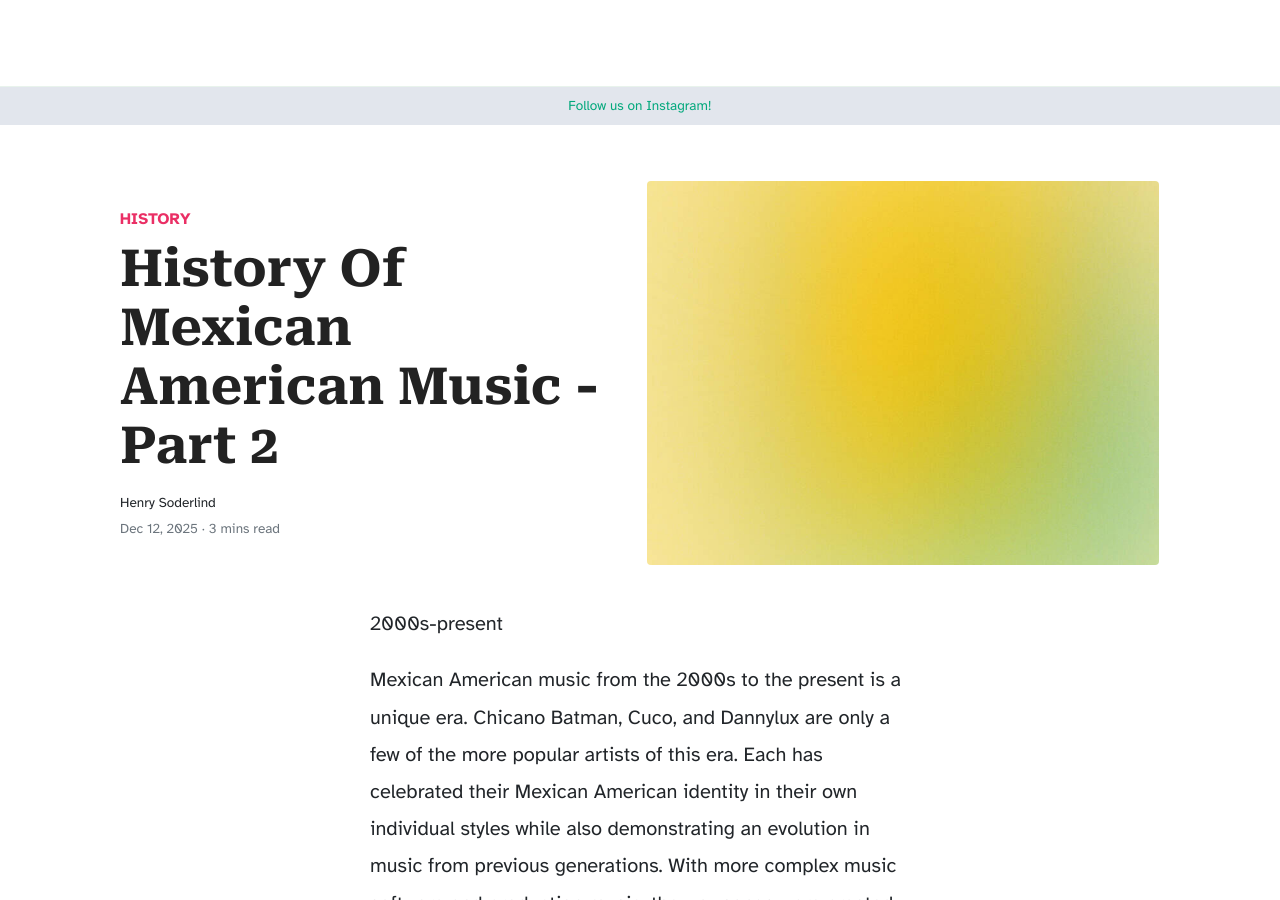
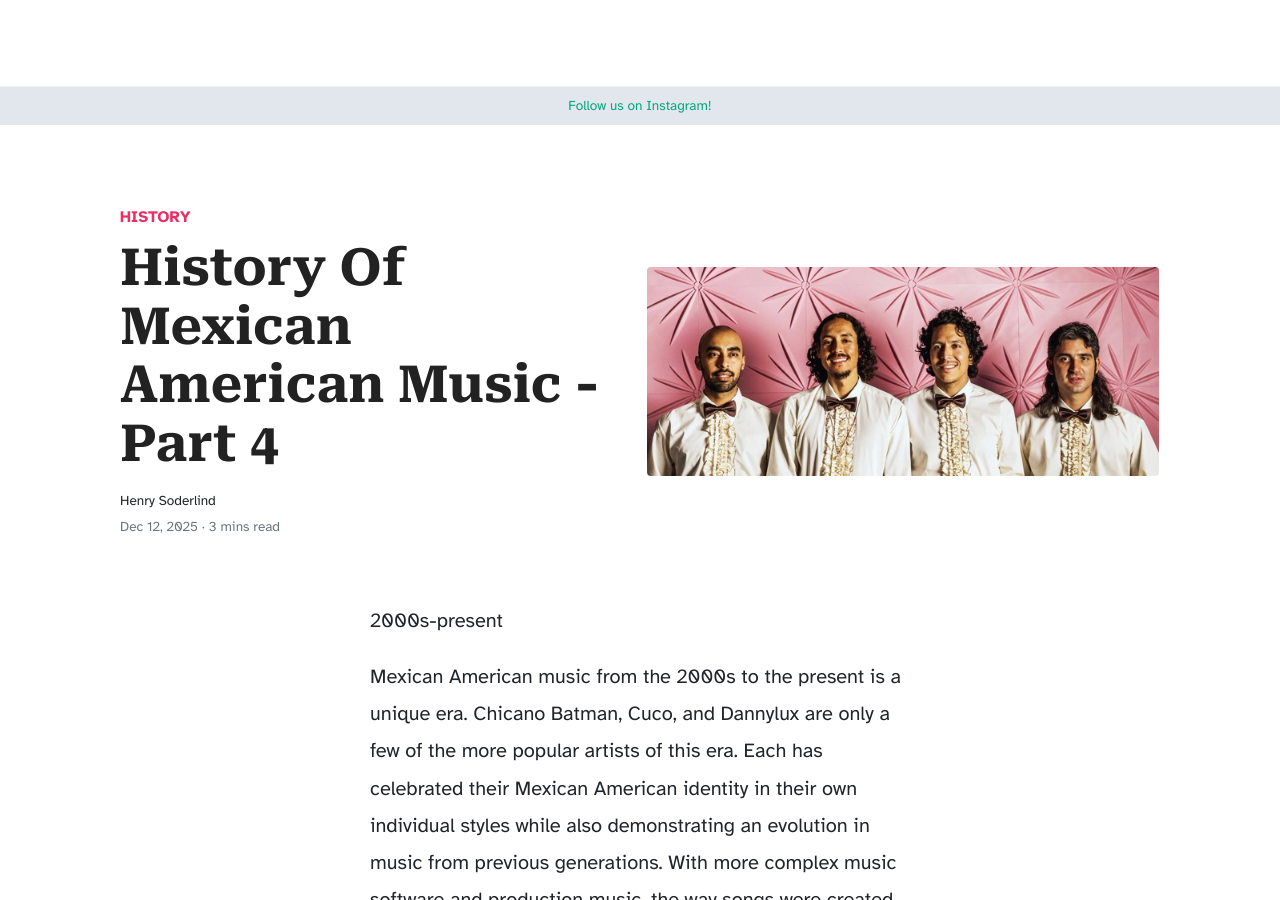
Before and after one commit to csartisan/csartisan.github.io, a Jekyll site: the page built from _posts/2025-12-12-history-of-mexican-american-music-part-4.md, in a window 1280 px wide and 900 px high. Built offline with Jekyll 4.4.1, drawn with Linux system fonts in a browser that asks for light colours; nearby versions of some CDN libraries; comment, search, counter and statistics services are not loaded.

Commit message:
Implement code changes to enhance functionality and improve performance

```diff
--- a/_posts/2025-12-12-history-of-mexican-american-music-part-4.md
+++ b/_posts/2025-12-12-history-of-mexican-american-music-part-4.md
@@ -1,10 +1,10 @@
 ---
 #http://docs.csartisan.org/docs/contributing/
 
-title: "History Of Mexican American Music - Part 2"
+title: "History Of Mexican American Music - Part 4"
 author: "Henry Soderlind"
 categories: [ history ]
-image: ./assets/images/posts/none/1.jpg
+image: ./assets/images/posts/history-of-mexican-american-music-part-4.jpg
 imagecred: ""
 tags: [ sticky ]
 ---
```
Also changed, not shown: assets/images/posts/history-of-mexican-american-music-part-4.jpg (added).
